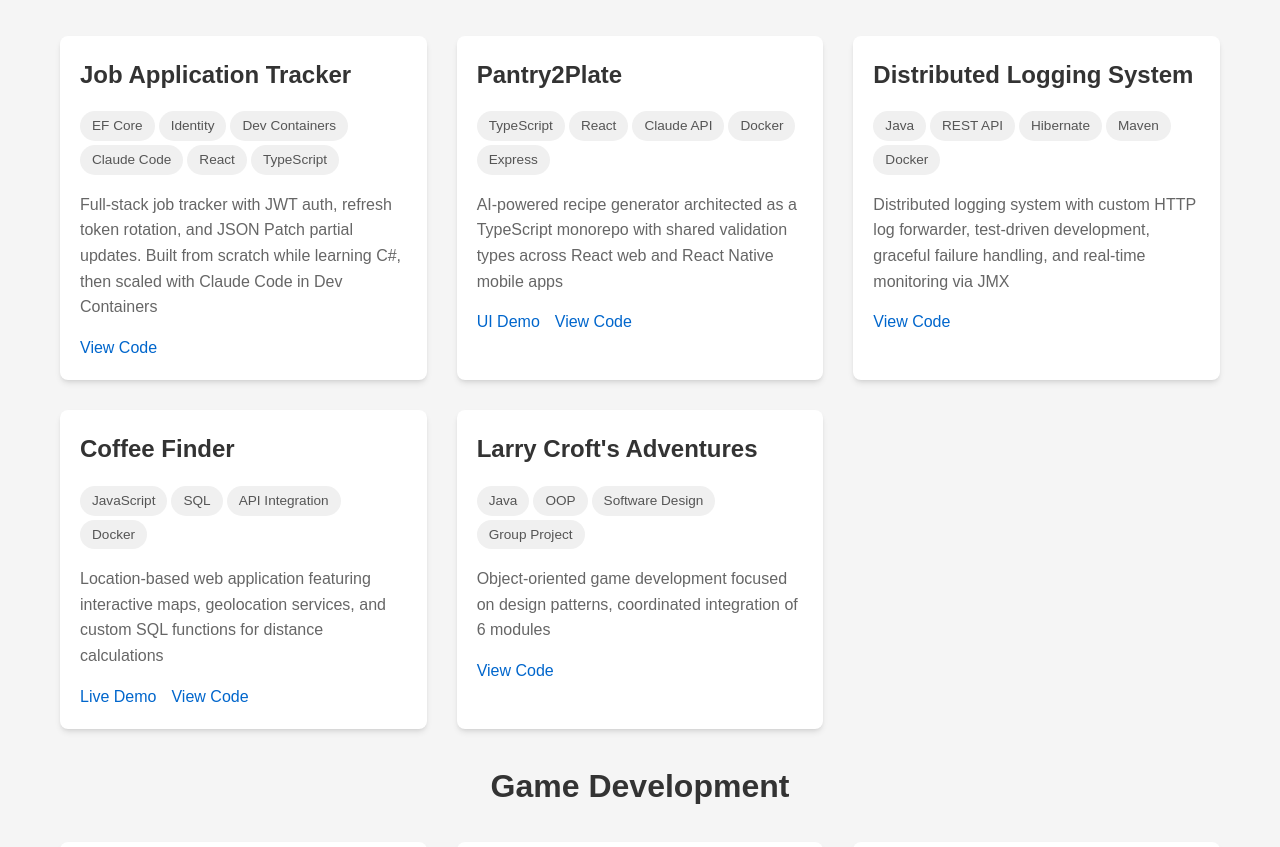
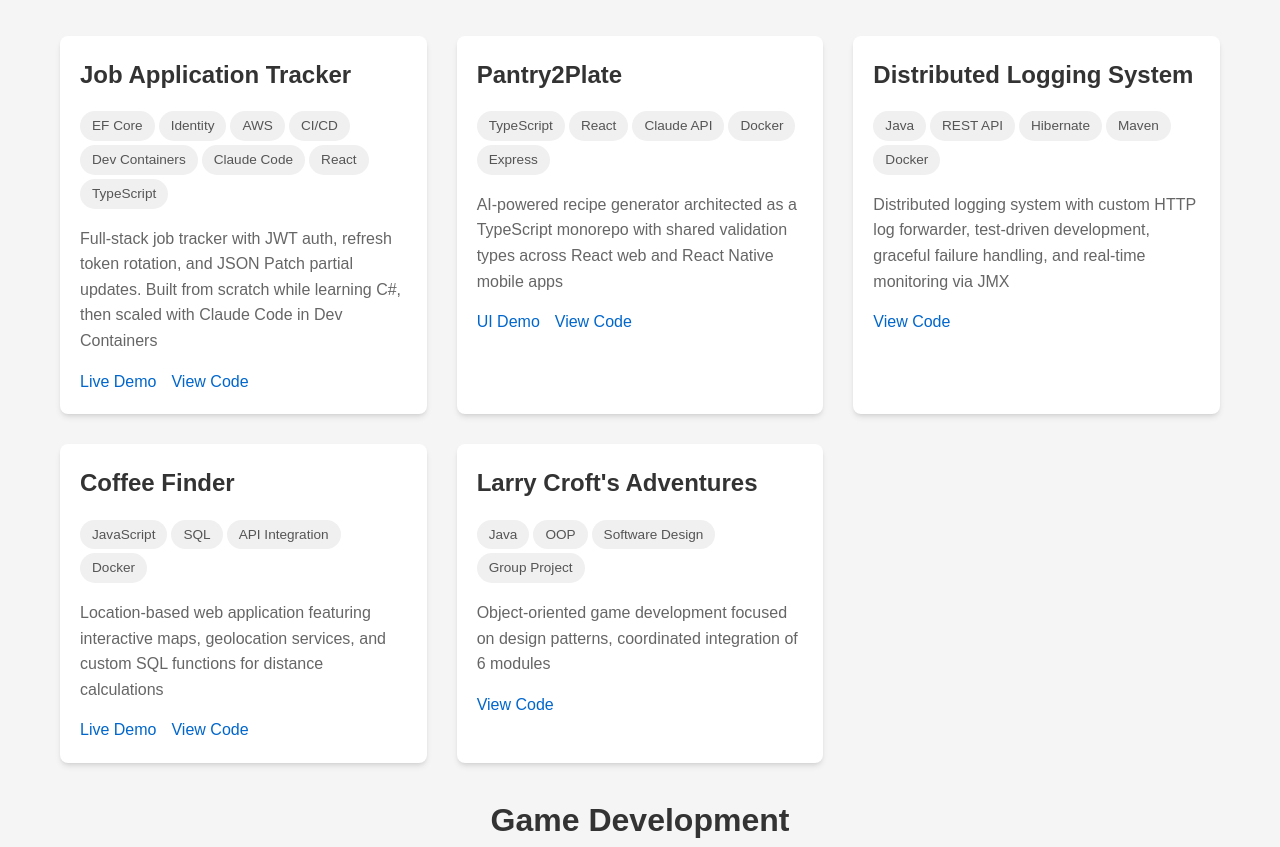
Before and after one commit to NagareNegishi/NagareNegishi.github.io, a React (Vite) app: page / in a window 1280 px wide. Shown: the part 1111-1958 px from the top of the page. Built offline with nearby package versions, Linux system fonts and the light colour scheme.

Commit message:
Add demo

```diff
--- a/src/data/projects.js
+++ b/src/data/projects.js
@@ -2,9 +2,11 @@ export const softwareProjects = [
         {
     id: 1,
     title: "Job Application Tracker",
-    tags: ["EF Core", "Identity", "Dev Containers", "Claude Code", "React", "TypeScript"],
+    tags: ["EF Core", "Identity", "AWS", "CI/CD", "Dev Containers", "Claude Code", "React", "TypeScript"],
     description: "Full-stack job tracker with JWT auth, refresh token rotation, and JSON Patch partial updates. Built from scratch while learning C#, then scaled with Claude Code in Dev Containers",
     links: {
+        demo: "https://jobtracker.nagarenegishi.com/jobs/",
+        demoLabel: "Live Demo",
         github: "https://github.com/NagareNegishi/Job-Application-Tracker"
     }
     },
```
